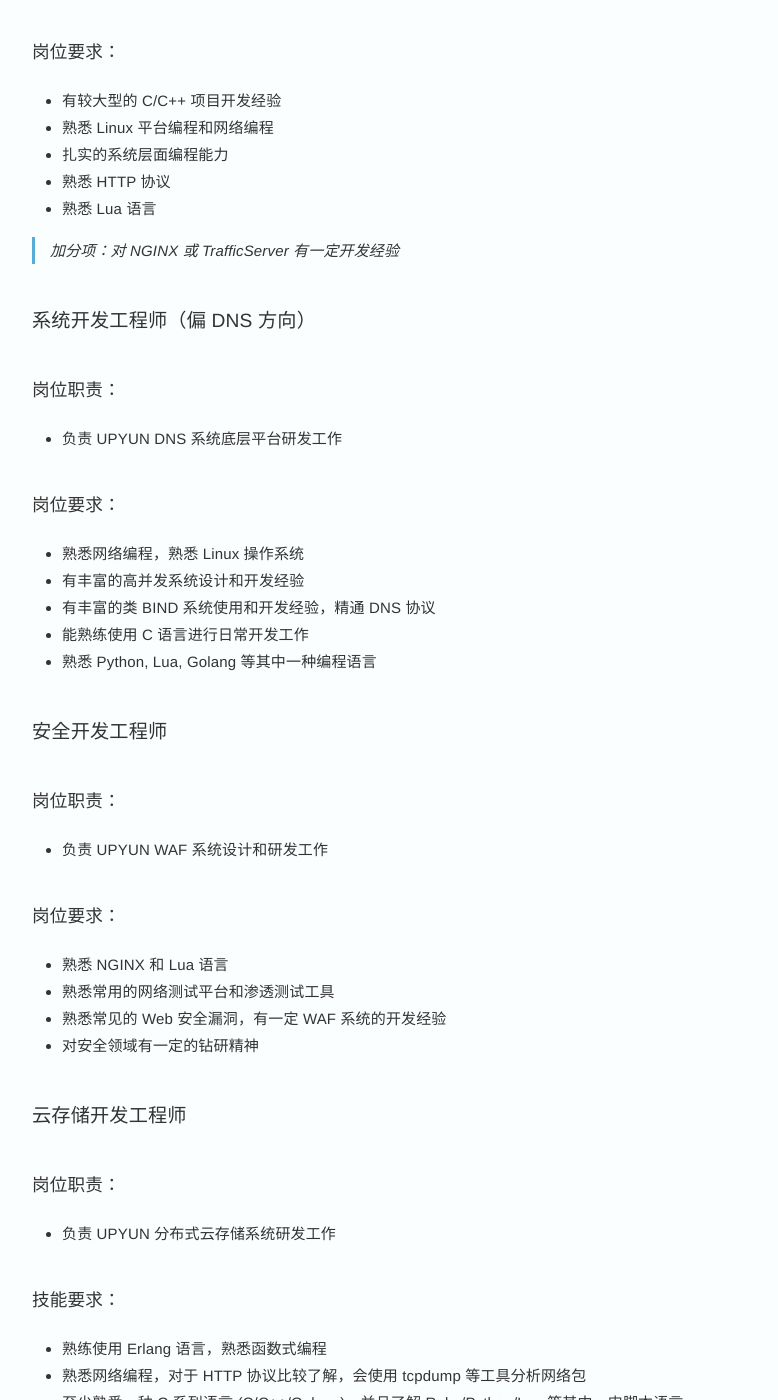
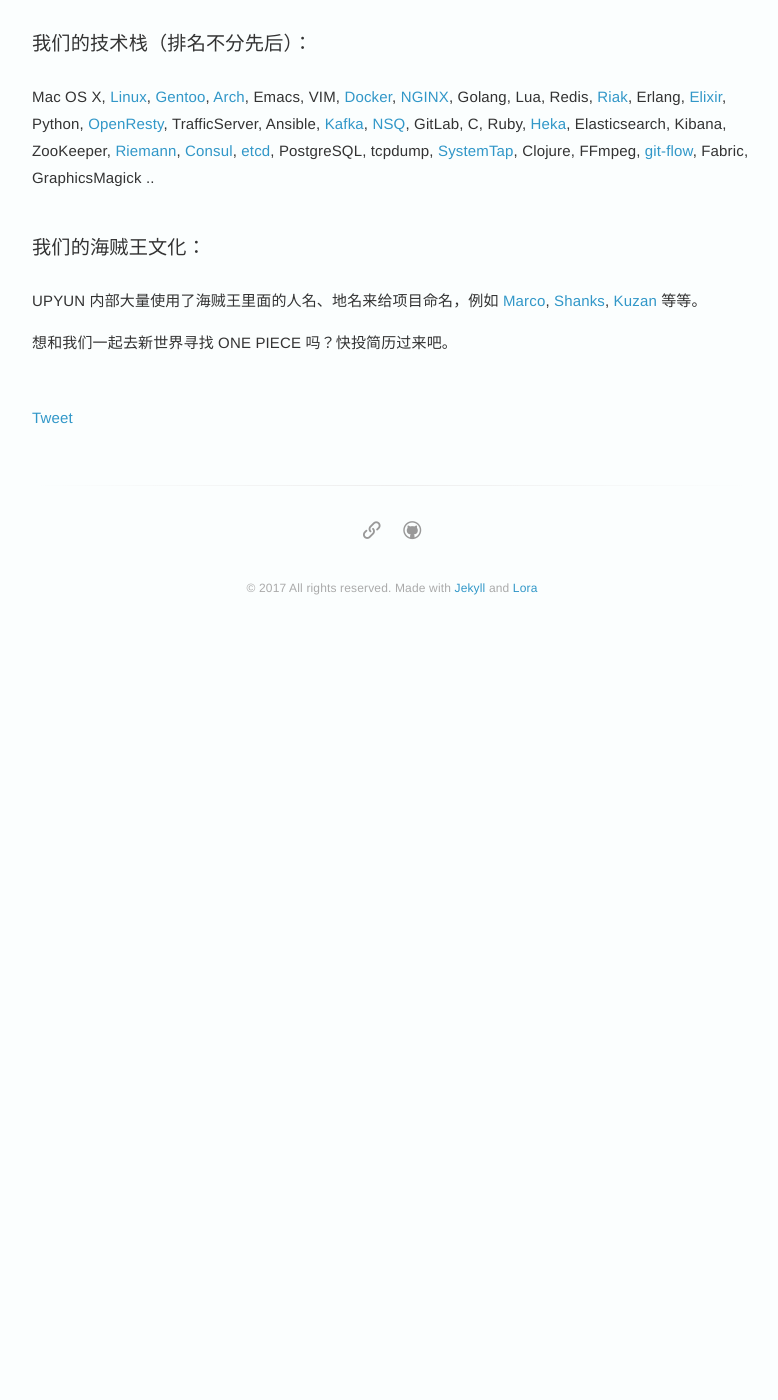
Before and after one commit to upyun/upyun.github.io, a Jekyll site: the page built from joinus.md, in a window 1280 px wide and 1400 px high, scrolled down 456 px. Shown: the whole window, without its empty margins (248-1026 px from the left). Built offline with Jekyll 4.4.1, drawn with Linux system fonts in a browser that asks for light colours; some web fonts are replaced; comment, search, counter and statistics services are not loaded; after the commit the page ends 1086 px from its top, so only the background shows below that; some of the changed text lies outside the part shown.

Commit message:
update joinus

```diff
--- a/joinus.md
+++ b/joinus.md
@@ -4,112 +4,9 @@ title: Join our team
 permalink: /join-our-team/
 ---
 
-## 核心架构部招聘
+## 招聘信息
 
-### 系统开发工程师（偏 CDN 方向）
-
-#### 岗位职责：
-
-* 负责 UPYUN CDN 系统设计和研发工作
-* 负责 NGINX / TrafficServer 模块开发工作
-
-#### 岗位要求：
-
-* 有较大型的 C/C++ 项目开发经验
-* 熟悉 Linux 平台编程和网络编程
-* 扎实的系统层面编程能力
-* 熟悉 HTTP 协议
-* 熟悉 Lua 语言
-
-> 加分项：对 NGINX 或 TrafficServer 有一定开发经验
-
-### 系统开发工程师（偏 DNS 方向）
-
-#### 岗位职责：
-
-* 负责 UPYUN DNS 系统底层平台研发工作
-
-#### 岗位要求：
-
-* 熟悉网络编程，熟悉 Linux 操作系统
-* 有丰富的高并发系统设计和开发经验
-* 有丰富的类 BIND 系统使用和开发经验，精通 DNS 协议
-* 能熟练使用 C 语言进行日常开发工作
-* 熟悉 Python, Lua, Golang 等其中一种编程语言
-
-### 安全开发工程师
-
-#### 岗位职责：
-
-* 负责 UPYUN WAF 系统设计和研发工作
-
-#### 岗位要求：
-
-* 熟悉 NGINX 和 Lua 语言
-* 熟悉常用的网络测试平台和渗透测试工具
-* 熟悉常见的 Web 安全漏洞，有一定 WAF 系统的开发经验
-* 对安全领域有一定的钻研精神
-
-### 云存储开发工程师
-
-#### 岗位职责：
-
-* 负责 UPYUN 分布式云存储系统研发工作
-
-#### 技能要求：
-
-* 熟练使用 Erlang 语言，熟悉函数式编程
-* 熟悉网络编程，对于 HTTP 协议比较了解，会使用 tcpdump 等工具分析网络包
-* 至少熟悉一种 C 系列语言 (C/C++/Golang)，并且了解 Ruby/Python/Lua 等其中一门脚本语言
-* 熟悉常用的分布式模型，带中心节点和不带中心节点的
-* 熟悉常用的设计模式，有一定的系统编程经验
-* 有一定的钻研精神，能够根据日志信息分析出问题点
-* 了解或者熟悉 Riak, Cowboy, Redis 等组件
-
-### 流媒体开发工程师
-
-#### 岗位职责：
-
-* 负责 UPYUN CDN 流媒体解决方案研发工作
-
-#### 岗位要求：
-
-* 有丰富的高并发系统设计和开发经验，熟悉 CDN 行业
-* 扎实的 C/C++ 语言编程基础及算法优化能力，熟悉 Linux 平台编程和网络编程
-* 精通 RTMP 和 HLS 协议，有丰富的流媒体协议开发经验
-* 熟悉 Python, Lua, Golang 等其中一门编程语言
-
-## 平台开发部招聘
-
-### 系统开发工程师（偏 API 方向）
-
-#### 岗位职责：
-
-* 负责 UPYUN API 系统研发工作
-* 负责 UPYUN SDK 开发和维护工作
-
-#### 岗位要求：
-
-* 熟悉 Linux 平台编程和网络编程
-* 扎实的系统层面编程能力
-* 熟悉 HTTP 协议和 REST 接口设计
-* 熟悉 OpenResty 框架
-* 熟悉 Python, Lua, Golang 等多门编程语言
-
-### 云处理开发工程师
-
-#### 岗位职责：
-
-* 负责 UPYUN 云处理平台研发工作
-
-#### 岗位要求：
-
-* 扎实的 C 语言编程基础及算法优化能力
-* 至少能够熟练使用一门脚本语言（Python, Ruby, Lua 等）进行日常开发
-* 对 GraphicsMagick、ImageMagick、FFmpeg 等开源项目有一定开发和调优经验
-* 熟悉服务端编程，熟悉 Linux 多线程、多进程模型
-
-> 更多其他招聘岗位请移步：<https://www.upyun.com/zh/about_join.html>
+> <https://www.upyun.com/zh/about_join.html>
 
 ## 了解我们
 
@@ -124,16 +21,3 @@ Mac OS X, [Linux](https://www.kernel.org/), [Gentoo](https://www.gentoo.org/), [
 UPYUN 内部大量使用了海贼王里面的人名、地名来给项目命名，例如 [Marco](http://onepiece.wikia.com/wiki/Marco), [Shanks](http://onepiece.wikia.com/wiki/Shanks), [Kuzan](http://onepiece.wikia.com/wiki/Kuzan) 等等。
 
 想和我们一起去新世界寻找 ONE PIECE 吗？快投简历过来吧。
-
-### 一些对外的技术分享：
-
-* <https://github.com/timebug/using-ngxlua-in-upyun>
-
-<iframe src="//www.slideshare.net/slideshow/embed_code/key/3542nFQiQ1tyQ" width="595" height="485" frameborder="0" marginwidth="0" marginheight="0" scrolling="no" style="border:1px solid #CCC; border-width:1px; margin-bottom:5px; max-width: 100%;" allowfullscreen> </iframe> <div style="margin-bottom:5px"> <strong> <a href="//www.slideshare.net/timebug/using-ngxlua-in-upyun" title="Using ngx_lua in UPYUN" target="_blank">Using ngx_lua in UPYUN</a> </strong> from <strong><a href="//www.slideshare.net/timebug" target="_blank">timebug</a></strong> </div>
-
-<iframe src="//www.slideshare.net/slideshow/embed_code/key/ckeFGu57B2VMIR" width="595" height="485" frameborder="0" marginwidth="0" marginheight="0" scrolling="no" style="border:1px solid #CCC; border-width:1px; margin-bottom:5px; max-width: 100%;" allowfullscreen> </iframe> <div style="margin-bottom:5px"> <strong> <a href="//www.slideshare.net/timebug/using-ngxlua-in-upyun-2" title="Using ngx_lua in UPYUN 2" target="_blank">Using ngx_lua in UPYUN 2</a> </strong> from <strong><a href="//www.slideshare.net/timebug" target="_blank">timebug</a></strong> </div>
-
-## 联系方式
-
-* 简历邮箱：[zhaopin@upai.com](mailto:zhaopin@upai.com?cc=cong.zhang@upai.com)
-* 标题示例：[CV][核心架构部][流媒体开发工程师] - <姓名>
```
